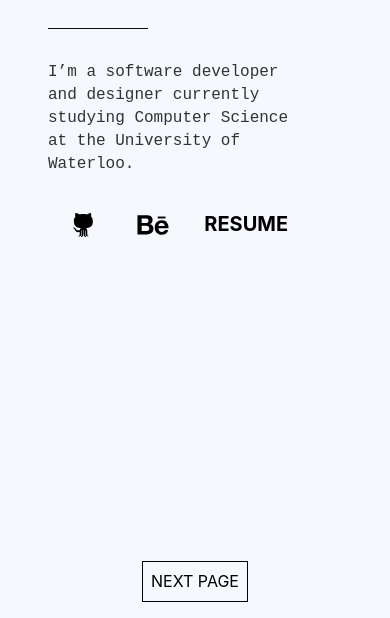
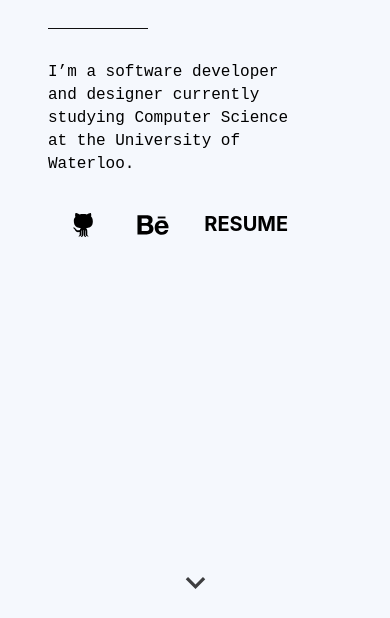
Before and after one commit to divitsharma/ds-site, a Gatsby site: page / in a window 390 px wide. Shown: the part 226-844 px from the top of the page. Built offline with nearby package versions, Linux system fonts and the light colour scheme; Gatsby itself is replaced by a stand-in of ours; a web font is replaced by a local one.

Commit message:
scroll arrow

```diff
--- a/src/components/scrollbutton.module.scss
+++ b/src/components/scrollbutton.module.scss
@@ -7,4 +7,11 @@
     Ubuntu, Cantarell, Fira Sans, Droid Sans, Helvetica Neue, sans-serif;
 
     cursor: pointer;
+
+    @media screen and (max-width: 400px) {
+        background: url("../images/outline-keyboard_arrow_down-24px.svg") center / contain no-repeat;
+        opacity: 0.75;
+        color: transparent;
+        border: none;
+    }
 }
--- a/src/pages/index.js
+++ b/src/pages/index.js
@@ -40,7 +40,7 @@ const IndexPage = () => (
                     <p>Past work experience includes <a target="_blank" href="https://www.bhvr.com">Behaviour Interactive</a>
                         , <a target="_blank" href="https://www.ford.ca/owners/technology/sync/">Ford Motor Company</a>,
                         and <a target="_blank" href="https://www.autonomoose.net">UWaterloo Autonomoose</a>.
-                        You can help by expanding this list.</p>
+                        </p>
                     <div className="links">
                         <a href="https://www.github.com/divitsharma" target="_blank" className="github" />
                         <a href="https://www.github.com/divitsharma" target="_blank" className="resume">RESUME</a>
--- a/src/styles/main.scss
+++ b/src/styles/main.scss
@@ -204,9 +204,12 @@ section, .devBackground {
 }
 
 @media screen and (max-width: 400px) {
-.extraInfo {
-    display: none;
-}
+    .extraInfo {
+        display: none;
+    }
+    p, a {
+        color: black;
+    }
 }
 
 @media screen and (max-height: 600px) {
```
Also changed, not shown: src/images/outline-keyboard_arrow_down-24px.svg (added).
